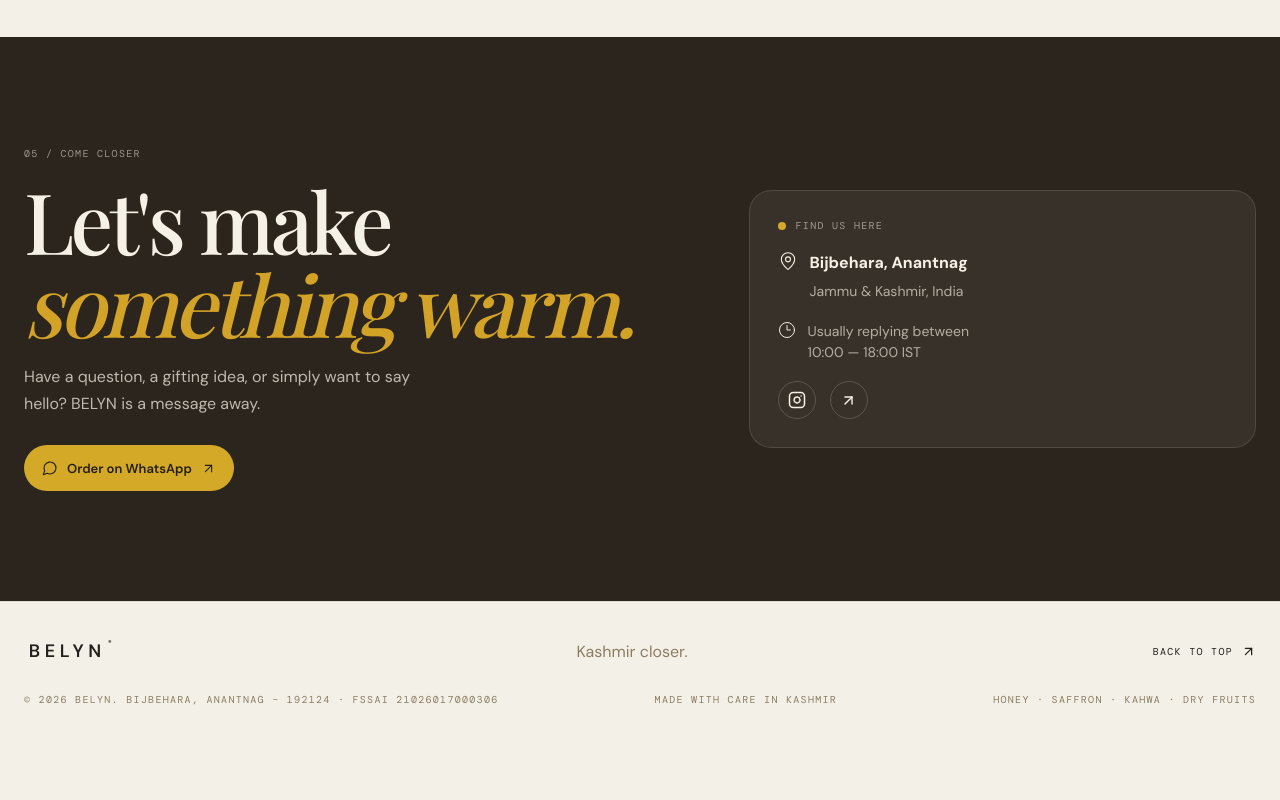
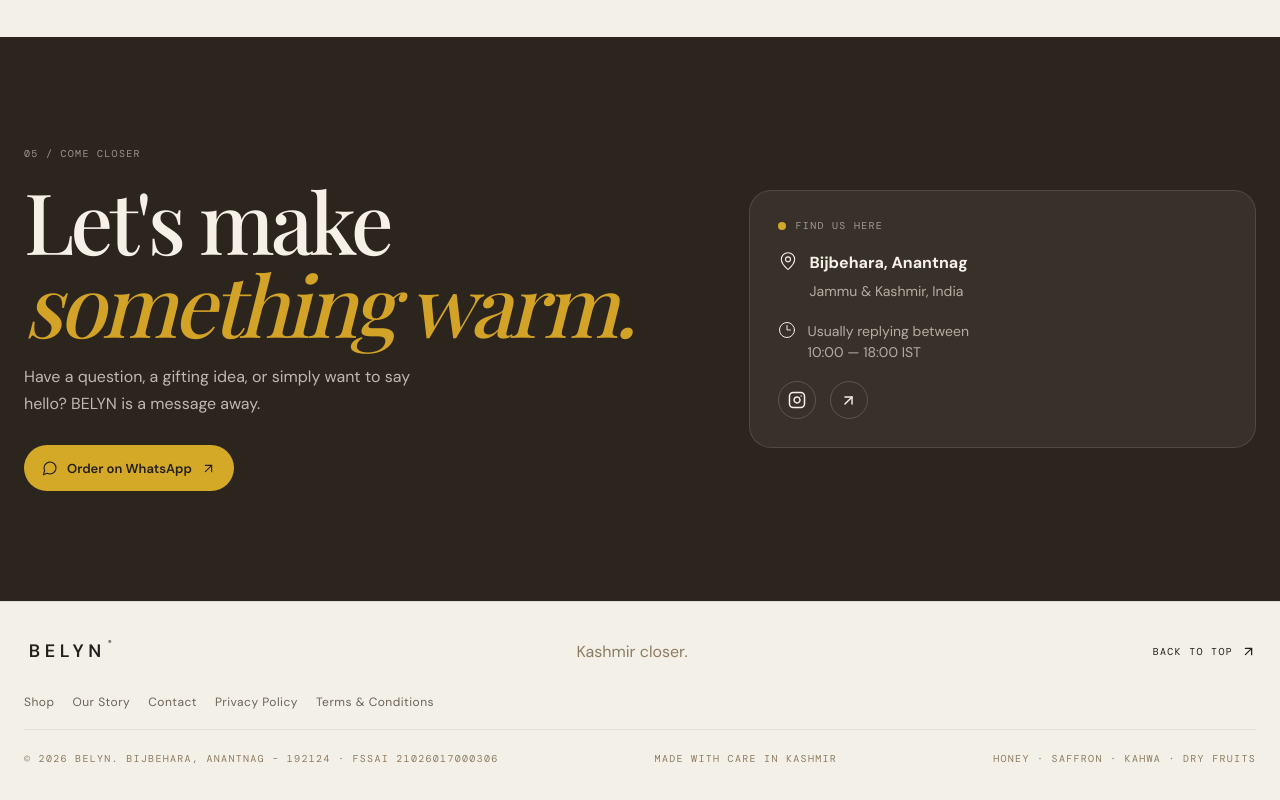
Before and after one commit to inamu3174-droid/velora-kashmir, a React (Vite) app in the folder client/: page / in a window 1280 px wide. Shown: the part 6122-6922 px from the top of the page. Before the commit the page ends 6877 px from the top, so only its background shows below. Built offline with nearby package versions, Linux system fonts and the light colour scheme; a web font is replaced by a local one.

Commit message:
Add Privacy Policy and Terms links to footer

```diff
--- a/client/src/pages/Home.tsx
+++ b/client/src/pages/Home.tsx
@@ -1,3 +1,4 @@
+import "../legal.css";
 import { useEffect, useState } from "react";
 import {
   ArrowDown,
@@ -340,7 +341,25 @@
         <section className="contact-section" id="contact"><div className="container contact-grid"><Reveal><p className="section-number light-number">05 / Come closer</p><h2>Let's make<br /><em>something warm.</em></h2><p className="contact-copy">Have a question, a gifting idea, or simply want to say hello? BELYN is a message away.</p><WhatsAppButton /></Reveal><Reveal className="contact-card"><div className="contact-card-top"><span className="contact-dot" /><span>Find us here</span></div><div className="contact-location"><MapPin size={20} strokeWidth={1.3} /><div><strong>Bijbehara, Anantnag</strong><span>Jammu & Kashmir, India</span></div></div><div className="contact-hours"><Clock3 size={18} strokeWidth={1.3} /><span>Usually replying between<br />10:00 — 18:00 IST</span></div><div className="contact-social"><a href="#top" aria-label="BELYN on Instagram"><Instagram size={18} /></a><a href="#top" aria-label="BELYN social link"><ArrowUpRight size={17} /></a></div></Reveal></div></section>
       </main>
 
-      <footer className="site-footer"><div className="container footer-top"><a href="#top" className="footer-wordmark">BELYN<span>®</span></a><p>Kashmir closer.</p><a href="#top" className="back-top">Back to top <ArrowUpRight size={15} /></a></div><div className="container footer-bottom"><span>© 2026 BELYN. Bijbehara, Anantnag – 192124 · FSSAI 21026017000306</span><span>Made with care in Kashmir</span><span>Honey · Saffron · Kahwa · Dry fruits</span></div></footer>
+      <footer className="site-footer">
+        <div className="container footer-top">
+          <a href="#top" className="footer-wordmark">BELYN<span>®</span></a>
+          <p>Kashmir closer.</p>
+          <a href="#top" className="back-top">Back to top <ArrowUpRight size={15} /></a>
+        </div>
+        <div className="container footer-links">
+          <a href="#collection">Shop</a>
+          <a href="#story">Our Story</a>
+          <a href="#contact">Contact</a>
+          <a href="/privacy">Privacy Policy</a>
+          <a href="/terms">Terms & Conditions</a>
+        </div>
+        <div className="container footer-bottom">
+          <span>© 2026 BELYN. Bijbehara, Anantnag – 192124 · FSSAI 21026017000306</span>
+          <span>Made with care in Kashmir</span>
+          <span>Honey · Saffron · Kahwa · Dry fruits</span>
+        </div>
+      </footer>
 
       {activeProduct && <ProductModal product={activeProduct} onClose={() => setActiveProduct(null)} />}
     </>
```
